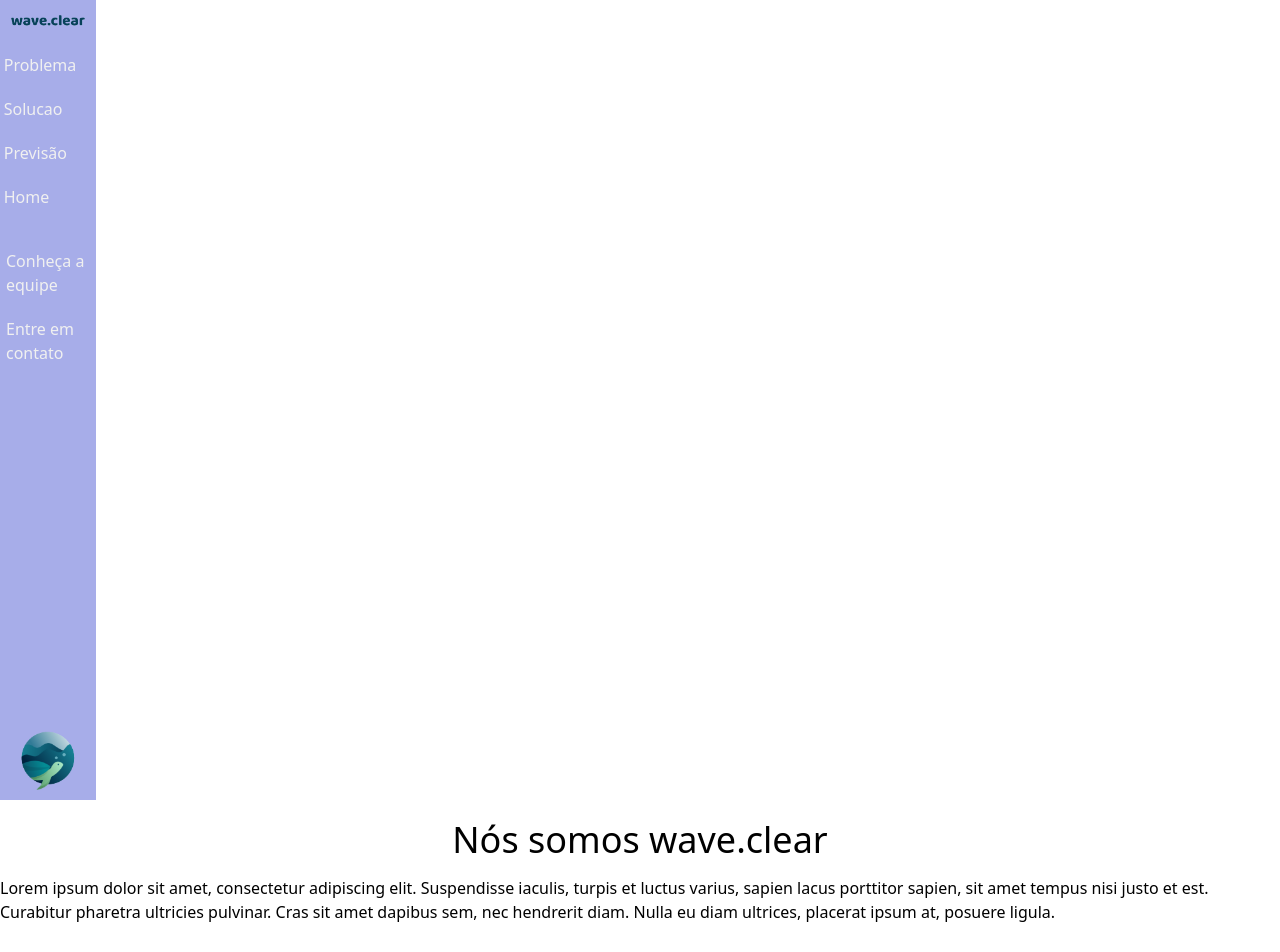
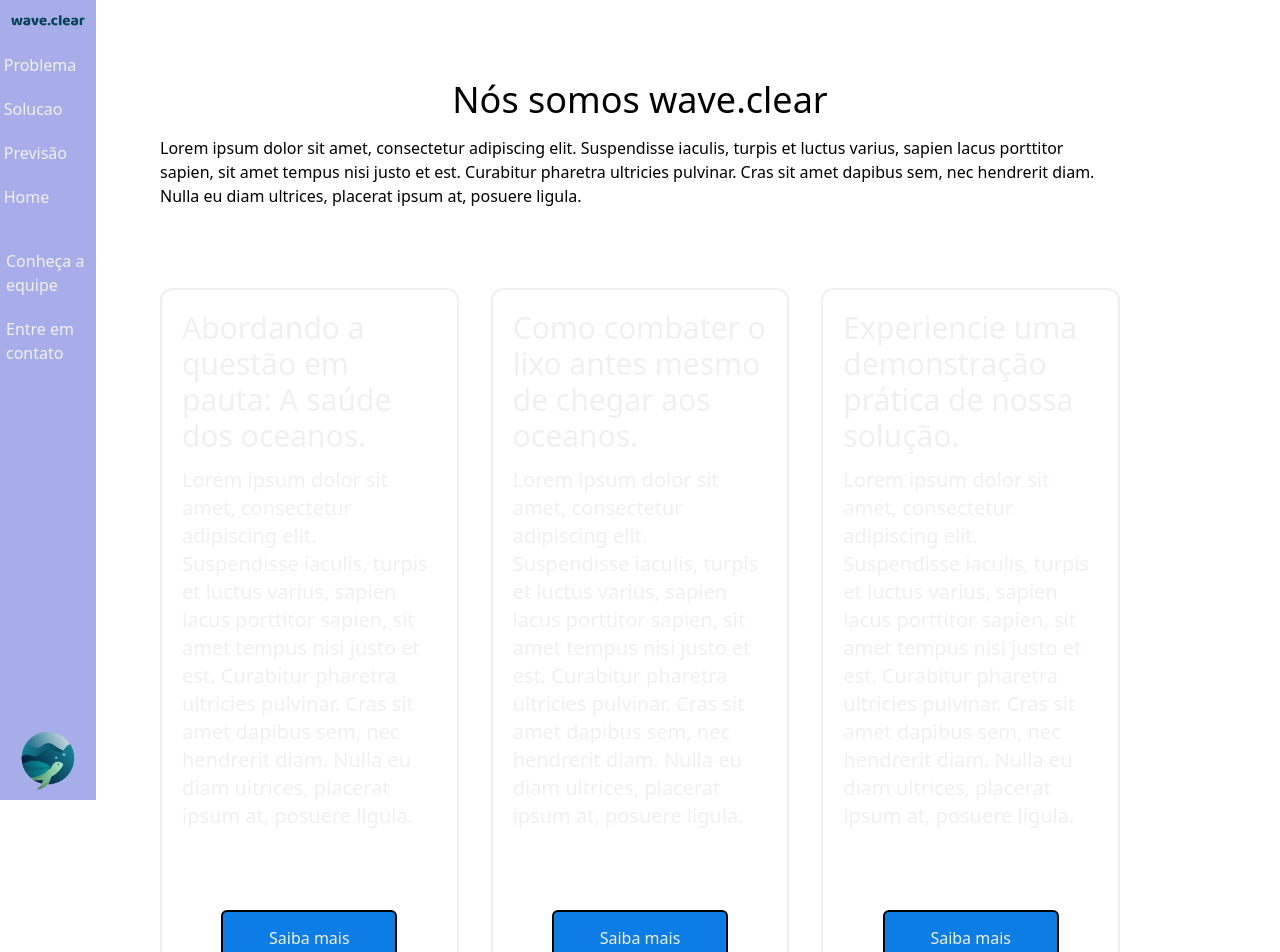
Before and after one commit to rafadagalera/wave.clear, a React app in the folder SITE/waveclear/: page / in a window 1280 px wide. Shown: the top 952 px of the page. Built offline with nearby package versions, Linux system fonts and the light colour scheme; the HTML template or start-up script is replaced by a standard one.

Commit message:
home responsiva (bug na nav)

```diff
--- a/SITE/waveclear/src/components/footer.jsx
+++ b/SITE/waveclear/src/components/footer.jsx
@@ -3,7 +3,7 @@ import { Link } from 'react-router-dom';
 
 export default function Footer(){
     return(
-        <div className="w-screen h-10 bg-primary-white flex justify-between static bottom-0 md:hidden">
+        <div className="md:hidden w-screen h-10 bg-primary-white flex justify-between static bottom-0">
             <img className="w-22 h-8 pt-3"
             src={name}
             alt=""/>
--- a/SITE/waveclear/src/components/header.jsx
+++ b/SITE/waveclear/src/components/header.jsx
@@ -6,7 +6,7 @@ import name from '../assets/name.png'
 function Header() {
     return (
         <>
-            <div className="flex justify-between items-center bg-nav-bg md:flex md:flex-col md:h-screen md:w-24 md:justify-normal md:pb-0 ">
+            <div className="flex justify-between items-center bg-nav-bg md:flex md:flex-col md:absolute md:h-screen md:w-24 md:justify-normal md:pb-0">
                 <img className="md:hidden w-20 h-20 "
                 src={fullLogo}
                 alt="logo completo wave.clear"/>
--- a/SITE/waveclear/src/pages/home.jsx
+++ b/SITE/waveclear/src/pages/home.jsx
@@ -22,16 +22,16 @@ function Home() {
     ]
     return (
         <>
-        <div className='flex flex-col gap-4 mt-5'>
-            <h1 className='text-4xl m-auto'>Nós somos wave.clear</h1>
+        <div className='flex flex-col gap-4 mt-5 md:w-3/4 md:m-auto'>
+            <h1 className='text-4xl m-auto md:mt-20'>Nós somos wave.clear</h1>
             <p>Lorem ipsum dolor sit amet, consectetur adipiscing elit. Suspendisse iaculis, turpis et luctus varius, sapien lacus porttitor sapien, sit amet tempus nisi justo et est. Curabitur pharetra ultricies pulvinar. Cras sit amet dapibus sem, nec hendrerit diam. Nulla eu diam ultrices, placerat ipsum at, posuere ligula.</p>
         </div>
-        <div className="mt-8 flex flex-col gap-8 mb-5">
+        <div className="mt-8 flex flex-col gap-8 mb-5 md:flex-row md:w-3/4 md:m-auto md:mt-20">
             {cards.map((card)=>(
-                <div key={card.id} className="group relative box-border border-2 border-primary-white rounded-xl p-5">
+                <div key={card.id} className="group relative box-border border-2 border-primary-white rounded-xl p-5 ">
                     <h2 className="text-3xl text-primary-white pb-3">{card.title}</h2>
                     <p className="text-xl text-primary-white">{card.description}</p>
-                    <button className="flex m-auto mt-4 box-border border-2 border-primary-black bg-button-blue text-primary-white h-14 w-44 items-center justify-center rounded-md"><Link to={card.link}>Saiba mais</Link></button>
+                    <button className="flex m-auto mt-4 box-border border-2 border-primary-black bg-button-blue text-primary-white h-14 w-44 items-center justify-center rounded-md md:mt-20"><Link to={card.link}>Saiba mais</Link></button>
                 </div>
             ))}
         </div>
```
